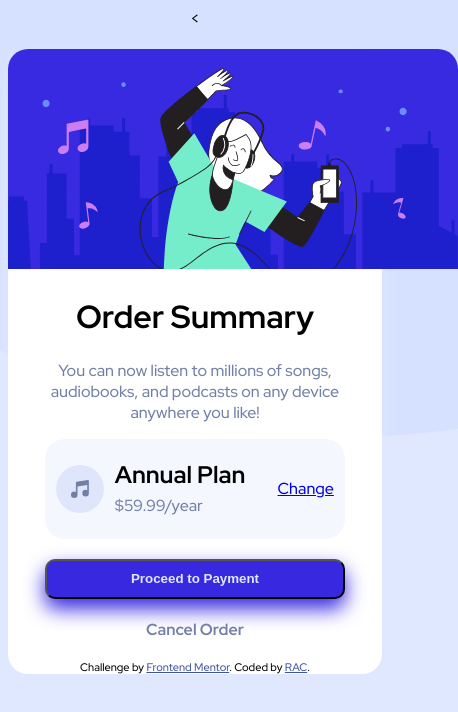
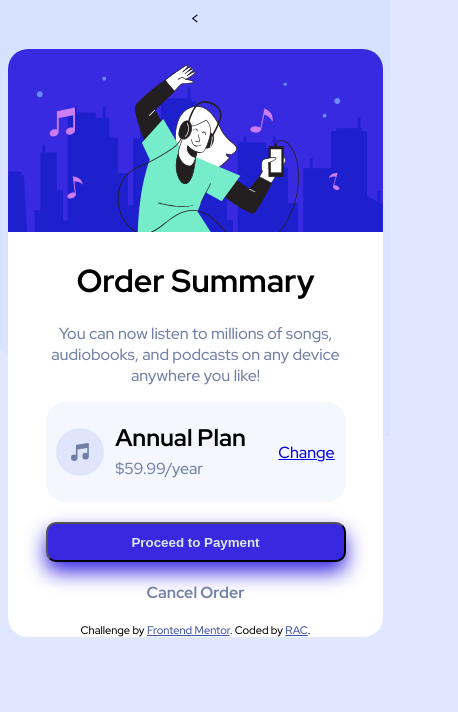
Before and after one commit to Layorr/order-summary-component-main-2, a plain HTML site: page index.html in a window 390 px wide. Shown: the whole page, 458 px wide, since content can reach past the window. Drawn offline with Linux system fonts and the light colour scheme.

Commit message:
responsive design

```diff
--- a/style.scss
+++ b/style.scss
@@ -82,3 +82,16 @@ body{
         }
     }
 }
+
+@media screen and (max-width:600px){
+    body{
+        //min-width:100px;
+        .card{
+            width: 375px;
+            .img img{
+                width:375px;
+            }
+        }
+    }
+
+}
```
Also changed, not shown: style.css, 1 other file.
